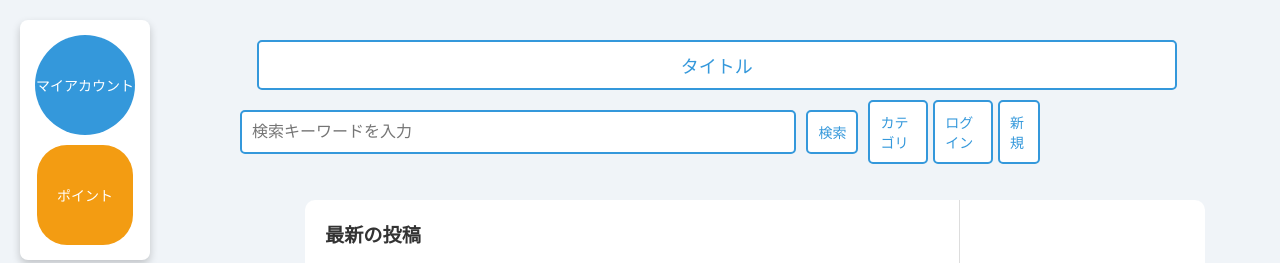
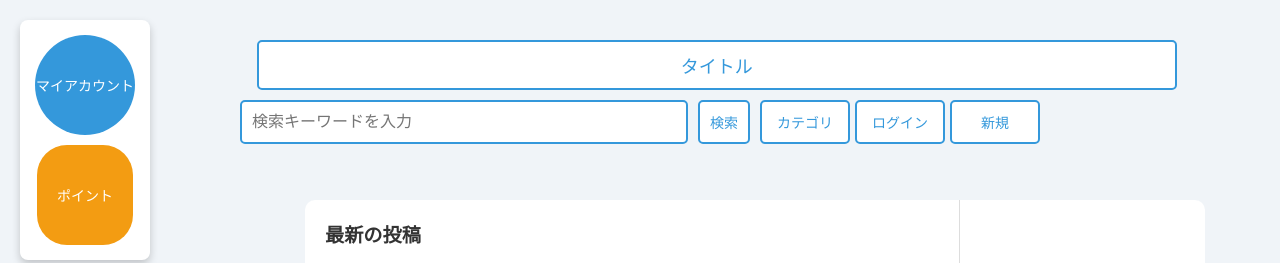
Before and after one commit to tky2302107/Pet_owner, a Django app: page /menu/ in a window 1280 px wide. Shown: the top 263 px of the page. Run offline with Django 4.2, Linux system fonts and the light colour scheme; some libraries are stand-ins or nearby versions.

Commit message:
レイアウト微調整

```diff
--- a/templates/main.html
+++ b/templates/main.html
@@ -116,7 +116,7 @@
             display: flex;
             align-items: center;
             gap: 10px;
-            width: 100%;
+            width: 120%;
         }
 
         .search-bar {
@@ -489,6 +489,8 @@
                 background-color: #ffffff;
                 border-radius: 5px;
                 transition: 0.3s;
+                width: 90px;
+                text-align:center;
             }
 
             .nav-btn:hover {
```
